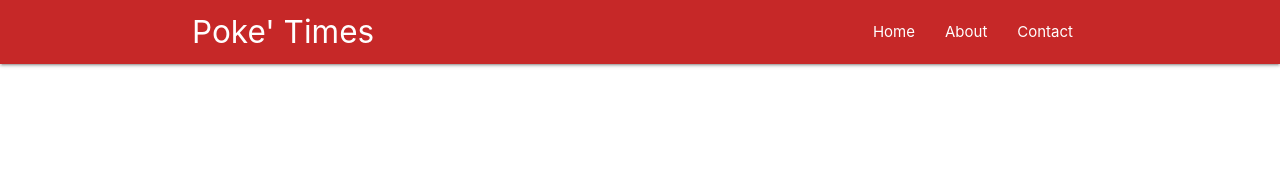
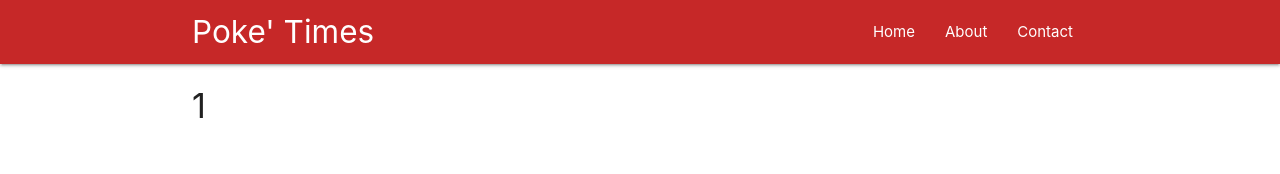
Before and after one commit to Sankalp100/React-Playlist, a React (Create React App) app in the folder New/poketimes/: page /1 in a window 1280 px wide. Shown: the top 174 px of the page. Built offline with nearby package versions, Linux system fonts and the light colour scheme.

Commit message:
Rout-Parameters-1

```diff
--- a/New/poketimes/src/App.js
+++ b/New/poketimes/src/App.js
@@ -4,6 +4,7 @@ import { BrowserRouter, Route } from 'react-router-dom'
 import Home from './component/home';
 import About from './component/About';
 import Contact from './component/Contact';
+import Post from './component/Post'
 
 class App extends Component {
   render() {
@@ -14,6 +15,7 @@ class App extends Component {
           <Route exact path='/' component={Home} />
           <Route path='/About' component={About} />
           <Route path='/Contact' component={Contact} />
+          <Route path='/:post_id' component={Post} />
         </div>
       </BrowserRouter>
     );
--- a/New/poketimes/src/component/Navbar.js
+++ b/New/poketimes/src/component/Navbar.js
@@ -5,7 +5,7 @@ const Navbar = (props) => {
   return (
     <nav className="nav-wrapper red darken-3">
       <div className="container">
-        <Link className="brand-logo" to="/">Poke' Times</Link>
+        <Link className="brand-logo container" to="/">Poke' Times</Link>
         <ul className="right">
           <li><NavLink exact to="/">Home</NavLink></li>
           <li><NavLink to='/about'>About</NavLink></li>
--- /dev/null
+++ b/New/poketimes/src/component/Post.js
@@ -0,0 +1,22 @@
+import React, { Component } from 'react'
+
+class Post extends Component {
+    state = {
+        id: null
+    }
+    componentDidMount(){
+        let id = this.props.match.params.post_id;
+        this.setState({
+            id:id
+        })
+    }
+    render() {
+        return(
+            <div className="container">
+                <h4>{this.state.id}</h4>
+            </div>
+        )
+    }
+}
+
+export default Post
```
